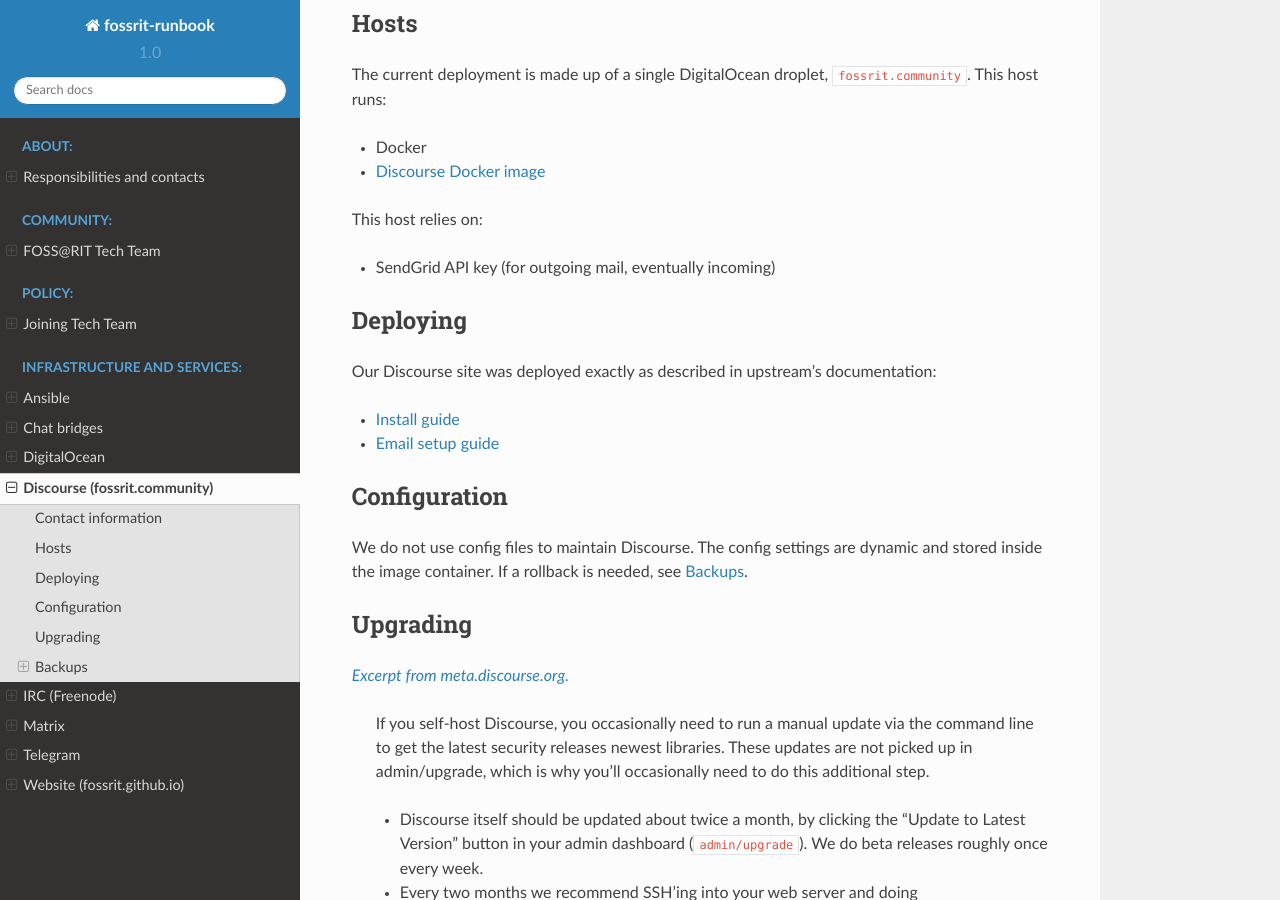
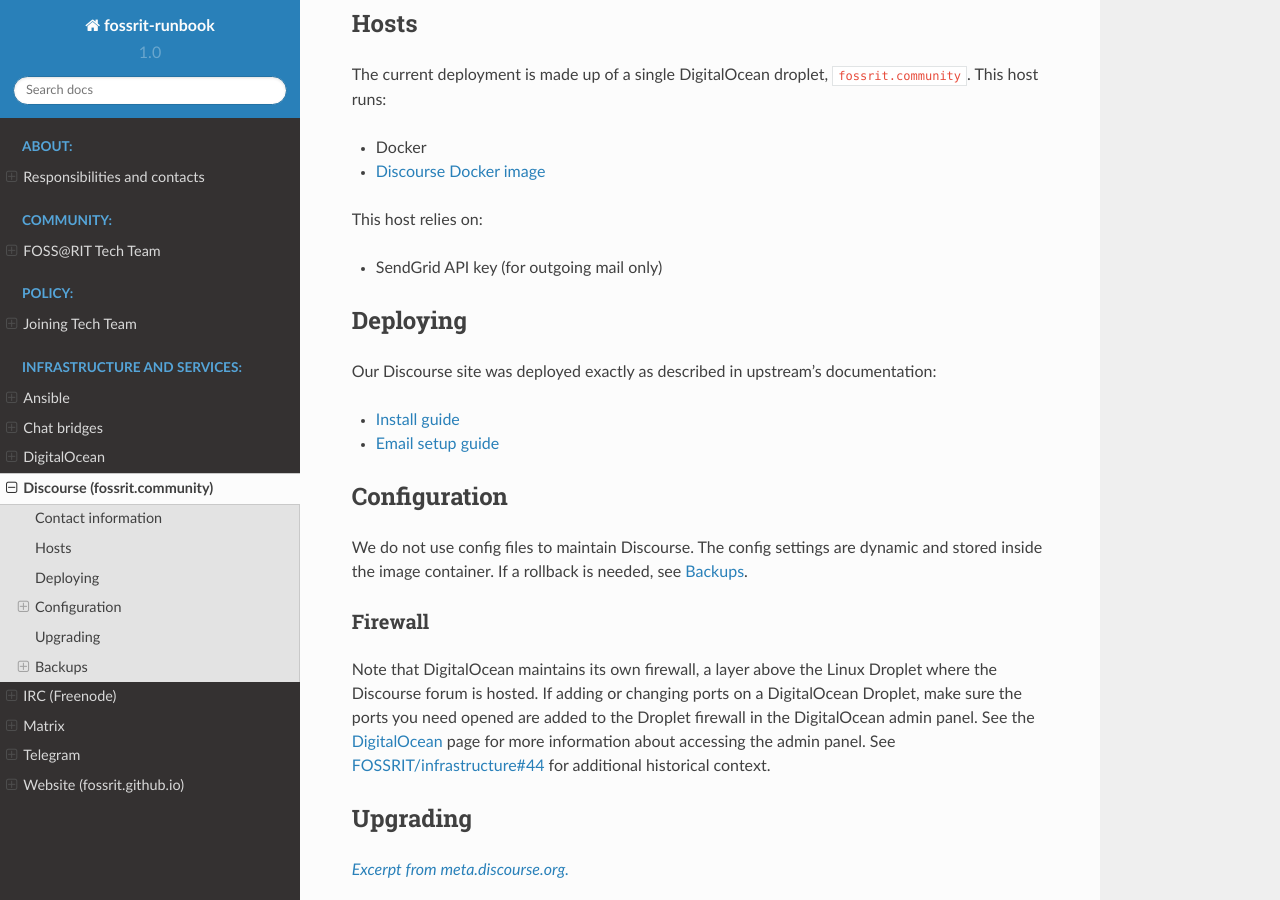
Before and after one commit to FOSSRIT/runbook, a Sphinx documentation site: the page built from docs/infra/discourse.md, in a window 1280 px wide and 900 px high, scrolled down 452 px. Built offline with Sphinx 7.4.7 and the Read the Docs theme 2.0.0, drawn with Linux system fonts in a browser that asks for light colours; formulas are drawn with MathJax 3.

Commit message:
:fire: discourse: Explain DO firewall (closes FOSSRIT/infrastructure#44) (#37)
This commit adds documentation for an obscure issue when it comes to
updating any of the DigitalOcean infrastructure associated with the
Discourse forum. More details are explained in the changed lines in the
commit and FOSSRIT/infrastructure#44.

Closes FOSSRIT/infrastructure#44.

Signed-off-by: Justin W. Flory <git@jwf.io>

```diff
--- a/docs/infra/discourse.md
+++ b/docs/infra/discourse.md
@@ -25,7 +25,7 @@
 
 This host relies on:
 
-* SendGrid API key (for outgoing mail, eventually incoming)
+* SendGrid API key (for outgoing mail only)
 
 
 ## Deploying
@@ -41,6 +41,13 @@
 We do not use config files to maintain Discourse.
 The config settings are dynamic and stored inside the image container.
 If a rollback is needed, see [Backups](#backups).
+
+### Firewall
+
+Note that DigitalOcean maintains its own firewall, a layer above the Linux Droplet where the Discourse forum is hosted.
+If adding or changing ports on a DigitalOcean Droplet, make sure the ports you need opened are added to the Droplet firewall in the DigitalOcean admin panel.
+See the [DigitalOcean](digitalocean) page for more information about accessing the admin panel.
+See [FOSSRIT/infrastructure#44](https://github.com/FOSSRIT/infrastructure/issues/44) for additional historical context.
 
 
 ## Upgrading
```
